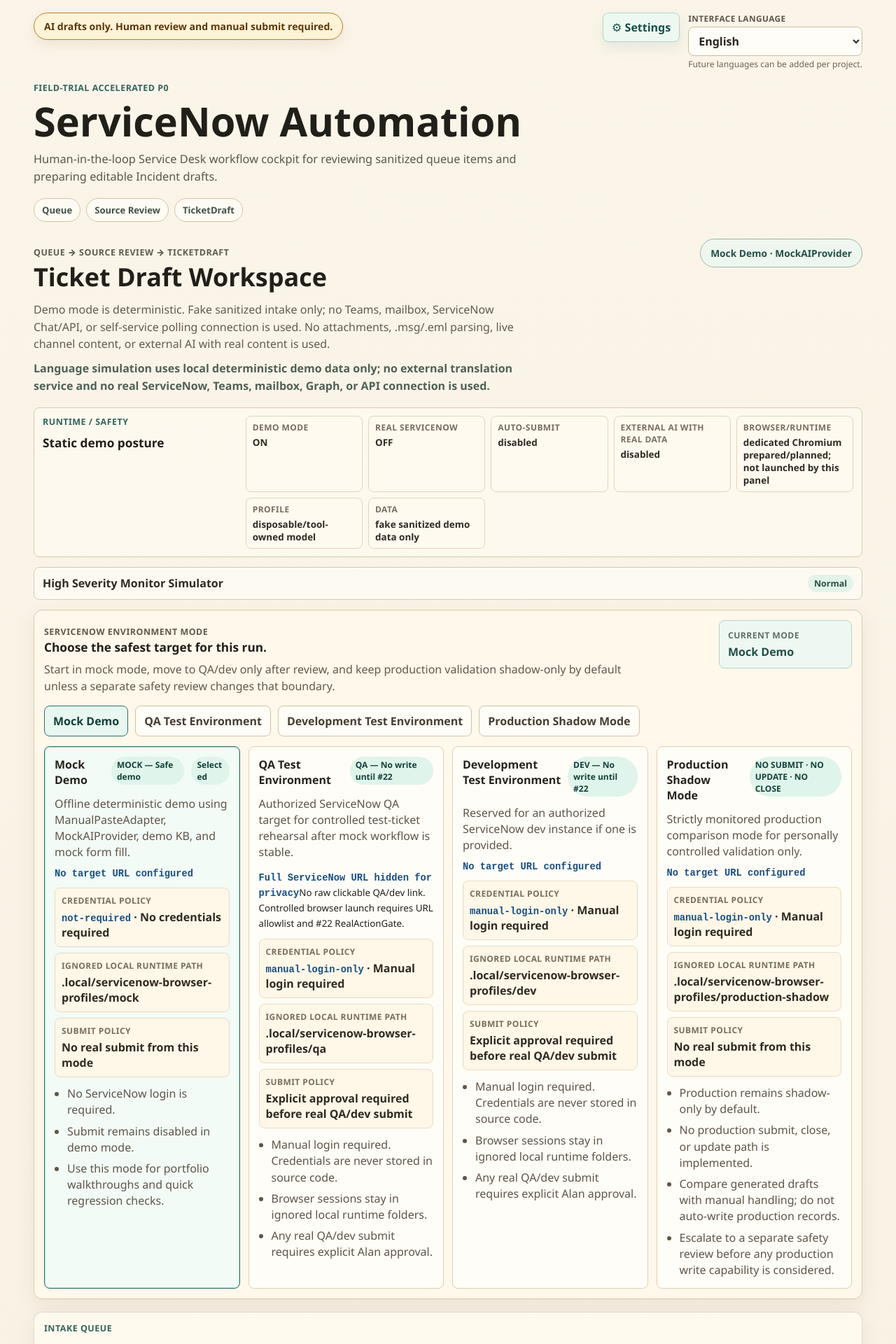
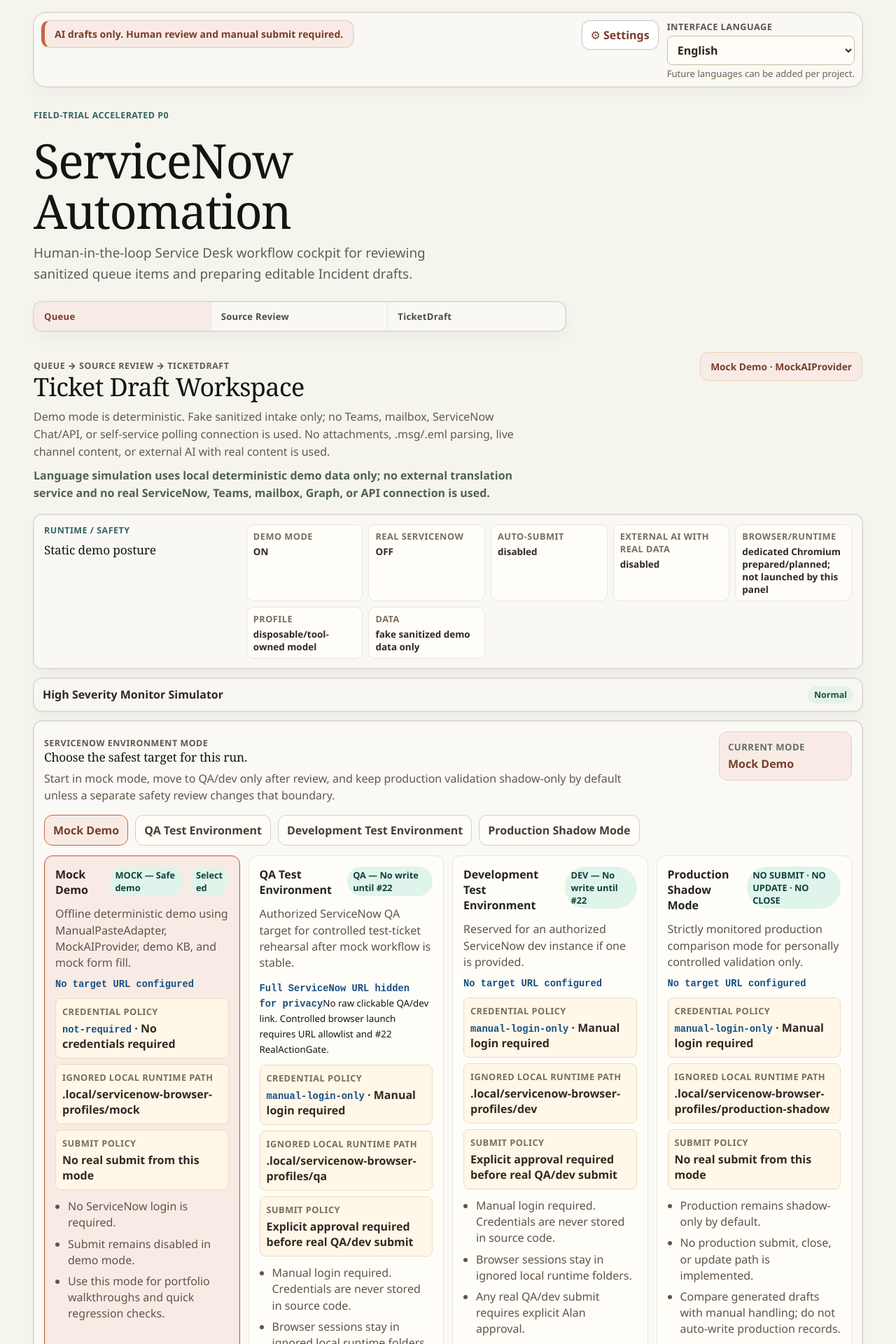
Before and after one commit to alanxiaofeifei/servicenow-automation, a React (Vite) app in the folder apps/desktop/: page / in a window 1280 px wide. Shown: the top 1920 px of the page at 70% size. Built offline with nearby package versions, Linux system fonts and the light colour scheme.

Commit message:
feat: polish mock cockpit with OpenDesign

```diff
--- a/apps/desktop/src/styles.css
+++ b/apps/desktop/src/styles.css
@@ -1,18 +1,24 @@
 :root {
-  color: #211f1a;
-  background: #f7f0e3;
+  color: #141413;
+  background: #f5f4ed;
   --app-font-scale: 1;
-  --app-bg: linear-gradient(180deg, #fbf5e9 0%, #f2eadc 52%, #eef4ee 100%);
-  --surface: rgba(255, 250, 239, 0.9);
-  --surface-strong: #fff8eb;
-  --surface-soft: #fffdf7;
-  --text: #211f1a;
-  --muted-text: #5c554b;
-  --panel-border: rgba(116, 96, 68, 0.22);
+  --app-bg: #f5f4ed;
+  --surface: rgba(250, 249, 245, 0.92);
+  --surface-strong: #faf9f5;
+  --surface-soft: #fffdf8;
+  --text: #141413;
+  --muted-text: #5e5d59;
+  --panel-border: #e8e6dc;
+  --warm-hairline: #e8e6dc;
+  --warm-ring: #d1cfc5;
+  --brand-accent: #c96442;
+  --brand-accent-strong: #7a3d2a;
+  --brand-accent-soft: #f8ebe5;
   --accent: #2f756c;
   --accent-strong: #174f49;
   --accent-soft: #eef8f2;
-  --warning-surface: #fff4dc;
+  --warning-surface: #fbf3db;
+  --shadow-soft: 0 0 0 1px rgba(209, 207, 197, 0.82), 0 10px 24px rgba(20, 20, 19, 0.04);
   font-family:
     "Aptos", "Segoe UI", ui-sans-serif, system-ui, -apple-system, BlinkMacSystemFont,
     sans-serif;
@@ -57,6 +63,11 @@
   --text: #172926;
   --muted-text: #4d5e61;
   --panel-border: rgba(55, 95, 108, 0.24);
+  --warm-hairline: rgba(55, 95, 108, 0.24);
+  --warm-ring: rgba(55, 95, 108, 0.22);
+  --brand-accent: #246c83;
+  --brand-accent-strong: #114357;
+  --brand-accent-soft: #e7f4f7;
   --accent: #246c83;
   --accent-strong: #114357;
   --accent-soft: #e7f4f7;
@@ -89,15 +100,24 @@
 .hero {
   display: grid;
   align-content: start;
-  gap: 18px;
-  padding: 18px clamp(18px, 4vw, 48px) 8px;
+  gap: 22px;
+  padding: 18px clamp(18px, 4vw, 48px) 12px;
 }
 
 .app-chrome {
+  position: sticky;
+  top: 12px;
+  z-index: 24;
   display: flex;
   align-items: flex-start;
   justify-content: space-between;
   gap: 18px;
+  border: 1px solid var(--warm-hairline);
+  border-radius: 18px;
+  padding: 10px;
+  background: rgba(250, 249, 245, 0.86);
+  box-shadow: var(--shadow-soft);
+  backdrop-filter: blur(16px);
 }
 
 .top-toolbar {
@@ -109,31 +129,32 @@
 }
 
 .settings-toggle {
-  border: 1px solid #b7d2c8;
-  border-radius: 8px;
+  border: 1px solid var(--warm-ring);
+  border-radius: 12px;
   padding: 9px 12px;
-  color: #174f49;
-  background: #eef8f2;
-  font-weight: 900;
-  box-shadow: 0 8px 18px rgba(47, 117, 108, 0.1);
+  color: var(--brand-accent-strong);
+  background: #ffffff;
+  font-weight: 900;
+  box-shadow: 0 0 0 1px rgba(209, 207, 197, 0.35);
 }
 
 .settings-toggle:hover,
 .settings-toggle[aria-expanded="true"] {
-  border-color: #2f756c;
+  border-color: var(--brand-accent-strong);
   color: #fffef7;
-  background: #2f756c;
+  background: var(--brand-accent-strong);
 }
 
 .safety-banner {
   width: fit-content;
   max-width: 100%;
-  border: 1px solid #c07923;
-  border-radius: 999px;
+  border: 1px solid #e8d1bd;
+  border-left: 5px solid var(--brand-accent);
+  border-radius: 12px;
   padding: 9px 14px;
-  color: #59380b;
-  background: #fff3d8;
-  box-shadow: 0 8px 18px rgba(120, 79, 26, 0.09);
+  color: var(--brand-accent-strong);
+  background: var(--brand-accent-soft);
+  box-shadow: 0 0 0 1px rgba(209, 207, 197, 0.42);
   font-size: 0.88rem;
   font-weight: 800;
 }
@@ -147,7 +168,7 @@
 
 .language-switcher span {
   color: #5f5448;
-  font-size: 0.74rem;
+  font-size: 0.8rem;
   font-weight: 900;
   letter-spacing: 0.035em;
   text-transform: uppercase;
@@ -165,12 +186,15 @@
 
 .language-switcher small {
   color: #6d6254;
-  font-size: 0.76rem;
+  font-size: 0.82rem;
   line-height: 1.25;
 }
 
 .content {
-  max-width: 920px;
+  display: grid;
+  gap: 10px;
+  max-width: min(920px, 100%);
+  padding: 10px 0 2px;
 }
 
 .eyebrow {
@@ -187,52 +211,73 @@
 h3 {
   margin: 0;
   color: var(--text);
+  font-family: Georgia, "Times New Roman", serif;
+  font-weight: 500;
 }
 
 h1 {
-  font-size: clamp(2.35rem, 5vw, 3.6rem);
-  line-height: 1.02;
-  letter-spacing: 0;
+  max-width: 13ch;
+  font-size: clamp(2.7rem, 6vw, 4.25rem);
+  line-height: 1.05;
+  letter-spacing: -0.025em;
 }
 
 h2 {
   font-size: clamp(1.55rem, 3vw, 2.25rem);
-  letter-spacing: 0;
+  line-height: 1.14;
+  letter-spacing: -0.018em;
 }
 
 h3 {
   font-size: 1.08rem;
-  letter-spacing: 0;
+  line-height: 1.2;
+  letter-spacing: -0.01em;
 }
 
 .summary {
-  max-width: 760px;
-  margin: 12px 0 0;
+  max-width: 52ch;
+  margin: 0;
   color: var(--muted-text);
-  font-size: 1.02rem;
-  line-height: 1.55;
+  font-size: clamp(1.03rem, 1.6vw, 1.18rem);
+  line-height: 1.6;
 }
 
 .stage-strip {
-  display: flex;
-  flex-wrap: wrap;
-  gap: 8px;
-  width: fit-content;
+  display: grid;
+  grid-template-columns: repeat(3, minmax(0, 1fr));
+  gap: 0;
+  width: min(760px, 100%);
   max-width: 100%;
+  overflow: hidden;
+  border: 1px solid var(--warm-hairline);
+  border-radius: 12px;
+  background: var(--surface-strong);
+  box-shadow: var(--shadow-soft);
 }
 
 .stage-strip span {
-  border: 1px solid #d5c3a5;
-  border-radius: 999px;
-  padding: 7px 11px;
-  color: #435249;
-  background: rgba(255, 253, 247, 0.82);
+  border-right: 1px solid var(--warm-hairline);
+  padding: 11px 14px;
+  color: #4d4c48;
+  background: rgba(250, 249, 245, 0.72);
   font-size: 0.82rem;
   font-weight: 900;
+  letter-spacing: 0.02em;
+}
+
+.stage-strip span:last-child {
+  border-right: 0;
+}
+
+.stage-strip span:first-child {
+  color: var(--brand-accent-strong);
+  background: var(--brand-accent-soft);
 }
 
 .workspace {
-  padding: 16px clamp(18px, 4vw, 48px) 48px;
+  width: min(1480px, 100%);
+  margin: 0 auto;
+  padding: 18px clamp(18px, 4vw, 48px) 56px;
 }
 
 .workspace-header {
@@ -258,11 +303,11 @@
 
 .mode-pill {
   flex: 0 0 auto;
-  border: 1px solid #9db5a8;
-  border-radius: 999px;
+  border: 1px solid #e8d1bd;
+  border-radius: 12px;
   padding: 10px 14px;
-  color: #234f49;
-  background: #eef7ef;
+  color: var(--brand-accent-strong);
+  background: var(--brand-accent-soft);
   font-size: 0.86rem;
   font-weight: 800;
 }
@@ -443,7 +488,7 @@
 
 .display-setting-group > span {
   color: var(--muted-text);
-  font-size: 0.75rem;
+  font-size: 0.8rem;
   font-weight: 900;
   letter-spacing: 0.035em;
   text-transform: uppercase;
@@ -542,10 +587,11 @@
   gap: 12px;
   align-items: start;
   margin: 0 0 14px;
-  border: 1px solid #d8c9af;
-  border-radius: 8px;
-  padding: 11px 12px;
+  border: 1px solid var(--warm-hairline);
+  border-radius: 12px;
+  padding: 13px 14px;
   background: var(--surface);
+  box-shadow: var(--shadow-soft);
 }
 
 .runtime-safety-panel h3 {
@@ -560,10 +606,10 @@
 }
 
 .runtime-safety-panel dl div {
-  border: 1px solid #e2d4bc;
-  border-radius: 8px;
+  border: 1px solid var(--warm-hairline);
+  border-radius: 10px;
   padding: 7px 9px;
-  background: #fffaf0;
+  background: var(--surface-soft);
 }
 
 .runtime-safety-panel dd {
@@ -572,9 +618,10 @@
 
 .high-severity-simulator {
   margin: 0 0 14px;
-  border: 1px solid #d8c9af;
-  border-radius: 8px;
-  background: rgba(255, 253, 247, 0.72);
+  border: 1px solid var(--warm-hairline);
+  border-radius: 12px;
+  background: rgba(250, 249, 245, 0.72);
+  box-shadow: var(--shadow-soft);
 }
 
 .high-severity-simulator summary {
@@ -671,11 +718,11 @@
 
 .environment-panel {
   margin: 0 0 16px;
-  border: 1px solid #d9c8ac;
+  border: 1px solid var(--warm-hairline);
   border-radius: 12px;
   padding: 14px;
   background: var(--surface-strong);
-  box-shadow: 0 10px 28px rgba(85, 61, 28, 0.08);
+  box-shadow: var(--shadow-soft);
 }
 
 .environment-header {
@@ -697,16 +744,16 @@
   display: grid;
   gap: 4px;
   min-width: 190px;
-  border: 1px solid #b9d2c8;
-  border-radius: 8px;
+  border: 1px solid #e8d1bd;
+  border-radius: 12px;
   padding: 12px;
-  color: #214f49;
-  background: #eef8f2;
+  color: var(--brand-accent-strong);
+  background: var(--brand-accent-soft);
 }
 
 .environment-current span {
   color: #5f6f68;
-  font-size: 0.76rem;
+  font-size: 0.82rem;
   font-weight: 900;
   letter-spacing: 0.035em;
   text-transform: uppercase;
@@ -720,8 +767,8 @@
 }
 
 .environment-button {
-  border: 1px solid #d4c1a3;
-  border-radius: 8px;
+  border: 1px solid var(--warm-ring);
+  border-radius: 12px;
   padding: 10px 12px;
   color: #473e33;
   background: #fffdf7;
@@ -730,9 +777,9 @@
 
 .environment-button.active,
 .environment-button:hover {
-  border-color: #28746a;
-  color: #123f39;
-  background: #e9f7f1;
+  border-color: var(--brand-accent);
+  color: var(--brand-accent-strong);
+  background: var(--brand-accent-soft);
 }
 
 .environment-grid {
@@ -746,16 +793,16 @@
   display: grid;
   align-content: start;
   gap: 12px;
-  border: 1px solid #e0d0b6;
-  border-radius: 8px;
-  padding: 14px;
-  background: #fffdf7;
+  border: 1px solid var(--warm-hairline);
+  border-radius: 12px;
+  padding: 15px;
+  background: #fffdf8;
 }
 
 .environment-card.selected {
-  border-color: #28746a;
-  background: #f2fbf6;
-  box-shadow: inset 0 0 0 1px rgba(40, 116, 106, 0.24);
+  border-color: var(--brand-accent);
+  background: var(--brand-accent-soft);
+  box-shadow: inset 0 0 0 1px rgba(201, 100, 66, 0.18);
 }
 
 .environment-card-title-row {
@@ -776,7 +823,7 @@
   padding: 3px 8px;
   color: #12413b;
   background: #dff4ea;
-  font-size: 0.75rem;
+  font-size: 0.8rem;
   font-weight: 900;
 }
 
@@ -822,20 +869,20 @@
 }
 
 .scenario-button {
-  border: 1px solid #d6c7ad;
-  border-radius: 8px;
+  border: 1px solid var(--warm-ring);
+  border-radius: 12px;
   padding: 9px 12px;
   color: #4b443a;
   background: #fffaf0;
-  box-shadow: 0 8px 20px rgba(67, 48, 24, 0.08);
+  box-shadow: 0 0 0 1px rgba(209, 207, 197, 0.35);
   font-weight: 800;
 }
 
 .scenario-button.active,
 .scenario-button:hover {
-  border-color: #b96f24;
-  color: #502f0a;
-  background: #ffe4b8;
+  border-color: var(--brand-accent);
+  color: var(--brand-accent-strong);
+  background: var(--brand-accent-soft);
 }
 
 .queue-review-grid {
@@ -851,9 +898,9 @@
   min-width: 0;
   border: 1px solid var(--panel-border);
   border-radius: 12px;
-  padding: 14px;
+  padding: 16px;
   background: var(--surface);
-  box-shadow: 0 10px 28px rgba(82, 57, 25, 0.08);
+  box-shadow: var(--shadow-soft);
 }
 
 .queue-panel header,
@@ -872,12 +919,12 @@
   gap: 8px 12px;
   align-items: start;
   width: 100%;
-  border: 1px solid #dfcfb3;
-  border-radius: 8px;
-  padding: 10px 11px;
+  border: 1px solid var(--warm-hairline);
+  border-radius: 12px;
+  padding: 11px 12px;
   color: #3f372d;
   background: var(--surface-soft);
-  box-shadow: 0 8px 18px rgba(83, 58, 26, 0.06);
+  box-shadow: 0 1px 2px rgba(20, 20, 19, 0.04);
   text-align: left;
 }
 
@@ -909,13 +956,13 @@
 .queue-item .language-mode-line {
   grid-column: 1 / -1;
   color: #3f665e;
-  font-size: 0.76rem;
+  font-size: 0.82rem;
 }
 
 .queue-item.selected,
 .queue-item:hover {
-  border-color: #28746a;
-  background: #eff8f1;
+  border-color: var(--brand-accent);
+  background: var(--brand-accent-soft);
 }
 
 .queue-time {
@@ -1017,11 +1064,11 @@
   display: grid;
   gap: 12px;
   margin: 0 0 18px;
-  border: 1px solid #b9d2c8;
+  border: 1px solid var(--warm-hairline);
   border-radius: 12px;
   padding: 14px;
-  background: #f8fcf8;
-  box-shadow: 0 10px 28px rgba(55, 78, 61, 0.08);
+  background: var(--surface-strong);
+  box-shadow: var(--shadow-soft);
 }
 
 .workflow-preview-header,
@@ -1072,7 +1119,7 @@
 .excel-row-grid dt {
   display: block;
   color: #617066;
-  font-size: 0.72rem;
+  font-size: 0.78rem;
   font-weight: 900;
   letter-spacing: 0.035em;
   text-transform: uppercase;
@@ -1203,7 +1250,7 @@
   border-radius: 12px;
   padding: 16px;
   background: var(--surface);
-  box-shadow: 0 10px 30px rgba(79, 54, 23, 0.08);
+  box-shadow: var(--shadow-soft);
   backdrop-filter: blur(10px);
 }
 
@@ -1233,7 +1280,7 @@
 .field-block span {
   display: block;
   color: #796d5d;
-  font-size: 0.75rem;
+  font-size: 0.8rem;
   font-weight: 900;
   letter-spacing: 0.035em;
   text-transform: uppercase;
@@ -1576,7 +1623,7 @@
 .field-review-progress span,
 .field-reference-strip span {
   color: #5f6f68;
-  font-size: 0.76rem;
+  font-size: 0.82rem;
   font-weight: 900;
   letter-spacing: 0.035em;
   text-transform: uppercase;
@@ -1785,7 +1832,7 @@
 
 .servicenow-toolbar small {
   color: #ffe7b3;
-  font-size: 0.76rem;
+  font-size: 0.82rem;
   font-weight: 900;
   letter-spacing: 0.04em;
   text-transform: uppercase;
@@ -1874,7 +1921,7 @@
   gap: 4px;
   align-items: center;
   color: #455662;
-  font-size: 0.76rem;
+  font-size: 0.82rem;
   font-weight: 900;
   letter-spacing: 0.035em;
   text-transform: uppercase;
@@ -1919,11 +1966,11 @@
 
 .qa-smoke-panel {
   margin-top: 14px;
-  border: 1px solid rgba(67, 84, 95, 0.24);
-  border-radius: 10px;
-  padding: 14px;
-  background: #fbfcfa;
-  box-shadow: 0 8px 22px rgba(60, 54, 42, 0.07);
+  border: 1px solid var(--warm-hairline);
+  border-radius: 12px;
+  padding: 15px;
+  background: var(--surface-strong);
+  box-shadow: var(--shadow-soft);
 }
 
 .qa-smoke-header {
@@ -1974,10 +2021,10 @@
 .qa-smoke-field-preview div,
 .qa-smoke-audit-preview div {
   min-width: 0;
-  border: 1px solid #d8e0dc;
-  border-radius: 8px;
-  padding: 8px;
-  background: #ffffff;
+  border: 1px solid var(--warm-hairline);
+  border-radius: 10px;
+  padding: 9px;
+  background: #fffdf8;
 }
 
 .qa-smoke-summary-grid span,
@@ -1987,7 +2034,7 @@
   display: block;
   margin-bottom: 4px;
   color: #617066;
-  font-size: 0.72rem;
+  font-size: 0.78rem;
   font-weight: 900;
   text-transform: uppercase;
 }
@@ -2161,8 +2208,18 @@
   .display-settings-body,
   .template-editor-grid,
   .review-actions,
-  .review-meta {
+  .review-meta,
+  .stage-strip {
     grid-template-columns: 1fr;
+  }
+
+  .stage-strip span {
+    border-right: 0;
+    border-bottom: 1px solid var(--warm-hairline);
+  }
+
+  .stage-strip span:last-child {
+    border-bottom: 0;
   }
 
   .queue-item-meta {
```
Also changed, not shown: 1 other file (tests, documents, lock files or other folders).
